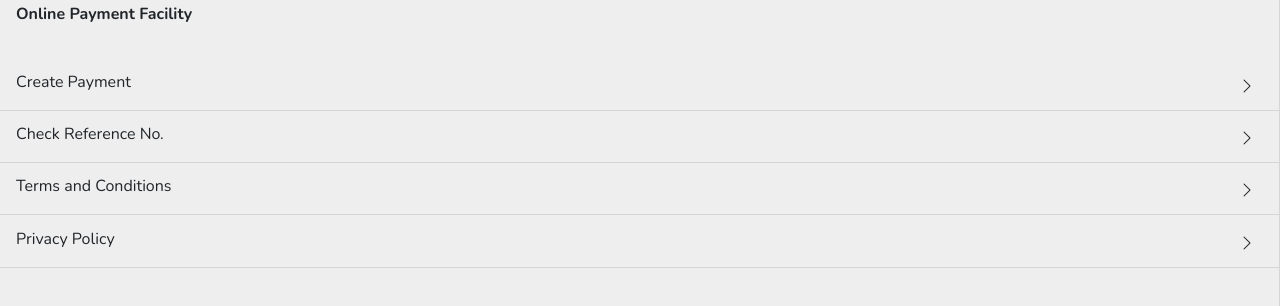
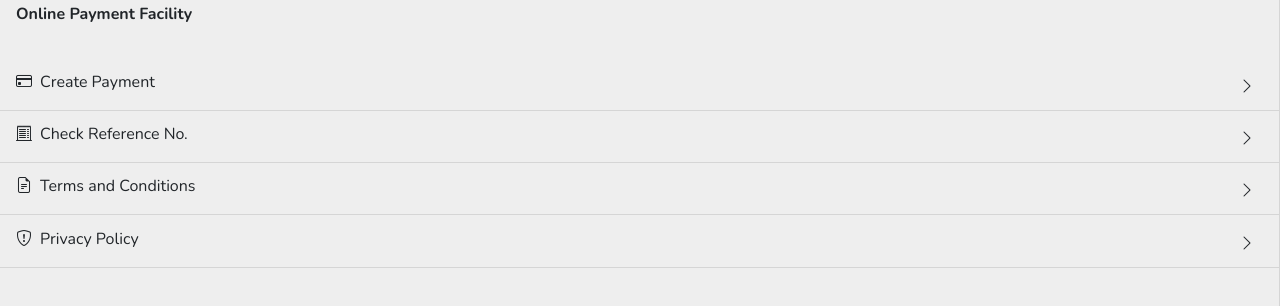
Before and after one commit to miciadmin/online-payment-prod, a React (Vite) app: page / in a window 1280 px wide. Both pictures are taken after a click on the icon 1227 px from the left and 30 px from the top of the page. Shown: the part 120-426 px from the top of the page. Built offline with nearby package versions, Linux system fonts and the light colour scheme.

Commit message:
96th update

```diff
--- a/src/component/cookies_permission.jsx
+++ b/src/component/cookies_permission.jsx
@@ -5,7 +5,7 @@ function CookiesPermission() {
   const [showMoreInfo, setShowMoreInfo] = useState(false);
 
   useEffect(() => {
-    const consent = localStorage.getItem('cookies');
+    const consent = localStorage.getItem('cookieConsent');
     if (consent === 'accepted') {
         setShowCookieConsent(false);
     } else {
@@ -14,7 +14,7 @@ function CookiesPermission() {
   }, []);
 
   const handleGotIt = () => {
-    localStorage.setItem('cookies', 'accepted');
+    localStorage.setItem('cookieConsent', 'accepted');
     setShowCookieConsent(false);
   }
 
--- a/src/component/sidebar.jsx
+++ b/src/component/sidebar.jsx
@@ -26,19 +26,19 @@ function Sidebar({ isContainerVisible, isBackVisible, onClose }) {
             </div>
             <div className="menus">
                 <div className="menu-item" onClick={() => createPayment()}>
-                    <span>Create Payment</span>
+                    <span><i class="bi bi-credit-card mr-2"></i>Create Payment</span>
                     <i className="bi bi-chevron-right fs-12 mr-2"></i>
                 </div>
                 <div className="menu-item" onClick={() => navigate('/search-refno')}>
-                    <span>Check Reference No.</span>
+                    <span><i class="bi bi-receipt-cutoff mr-2"></i>Check Reference No.</span>
                     <i className="bi bi-chevron-right fs-12 mr-2"></i>
                 </div>
                 <div className="menu-item" onClick={() => navigate('/terms-and-condition')}>
-                    <span>Terms and Conditions</span>
+                    <span><i class="bi bi-file-earmark-text mr-2"></i>Terms and Conditions</span>
                     <i className="bi bi-chevron-right fs-12 mr-2"></i>
                 </div>
                 <div className="menu-item" onClick={() => navigate('/privacy-policy')}>
-                    <span>Privacy Policy</span>
+                    <span><i class="bi bi-shield-exclamation mr-2"></i>Privacy Policy</span>
                     <i className="bi bi-chevron-right fs-12 mr-2"></i>
                 </div>
             </div>
```
